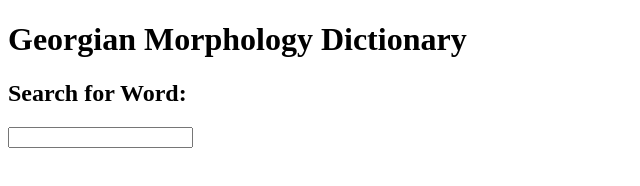
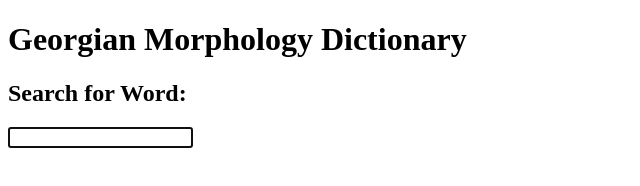
Before and after one commit to nwshane/georgian-morphological-dictionary, a website: page index.html in a window 1280 px wide. Shown: the whole page, without its empty margins (0-640 px from the left). Drawn offline with nearby package versions, Linux system fonts and the light colour scheme; files that its build step writes are made by us from their sources.

Commit message:
Added autofocus to search input.

```diff
--- a/index.html
+++ b/index.html
@@ -15,7 +15,7 @@
 
     <h2>Search for Word:</h2>
 
-    <input type=search class='js-search-for-word'>
+    <input type=search class='js-search-for-word' autofocus>
 
   </section>
 
```
